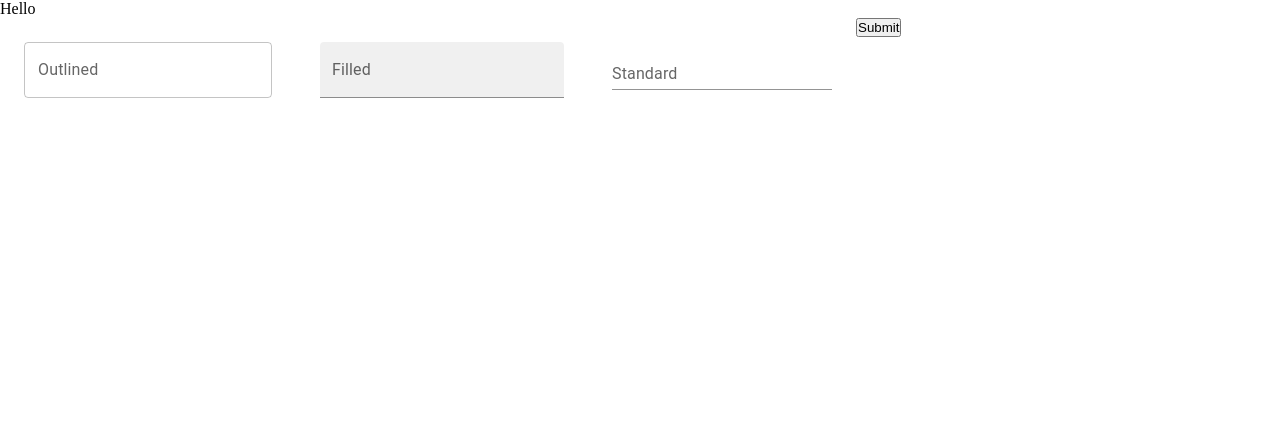
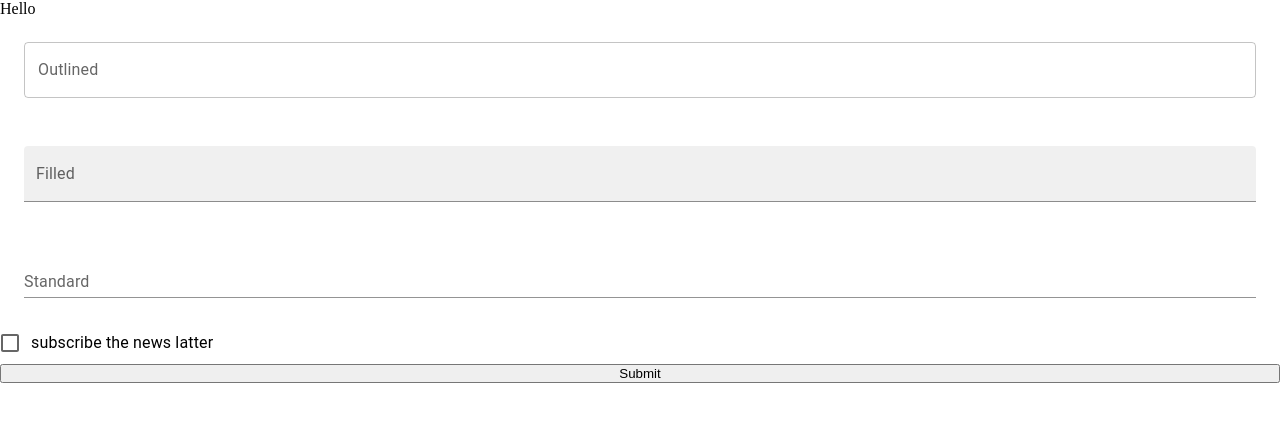
Before and after one commit to sharmasuper/MetrialUI_totrial, a React (Vite) app: page / in a window 1280 px wide. Shown: the top 422 px of the page. Built offline with nearby package versions, Linux system fonts and the light colour scheme.

Commit message:
checkboxuse

```diff
--- a/src/Test.jsx
+++ b/src/Test.jsx
@@ -1,11 +1,12 @@
 import React, { useState } from 'react';
 import TextField from '@mui/material/TextField'
-import { Typography } from '@mui/material';
+import { Checkbox, FormControlLabel, FormGroup, Typography } from '@mui/material';
 function Test() {
    const [inputs,setInputs] = useState({
     name:"",
     email:"",
-    passworld:""
+    passworld:"",
+    subscribe: false
    })
 
    const handleChange = (e) =>{
@@ -21,14 +22,22 @@ function Test() {
  e.preventDefault();
  console.log(inputs)
 
-
  }
   return (
    <div>
- <form onSubmit={handleSubmit}>
+ <form onSubmit={handleSubmit} style={{display:"flex",flexDirection:"column"}}>
 <TextField type={'text'} value={inputs.name} name='name' onChange={handleChange} sx={{margin:3}} id="outlined-basic" label="Outlined" variant="outlined" />
       <TextField type={"email"}  name='email' value={inputs.email} onChange={handleChange} sx={{margin:3}} id="filled-basic" label="Filled" variant="filled" />
       <TextField type={'password'} name='passworld' value={inputs.passworld} onChange={handleChange} sx={{margin:3}} id="standard-basic" label="Standard" variant="standard" />
+
+<FormGroup>
+  <FormControlLabel control={<Checkbox onChange={()=>setInputs((pre)=>({
+    ...pre,subscribe:!inputs.subscribe
+  }))} />} label="subscribe the news latter" />
+</FormGroup>
+
+
+
 
      <button type='submit'>Submit</button>
       </form>
```
